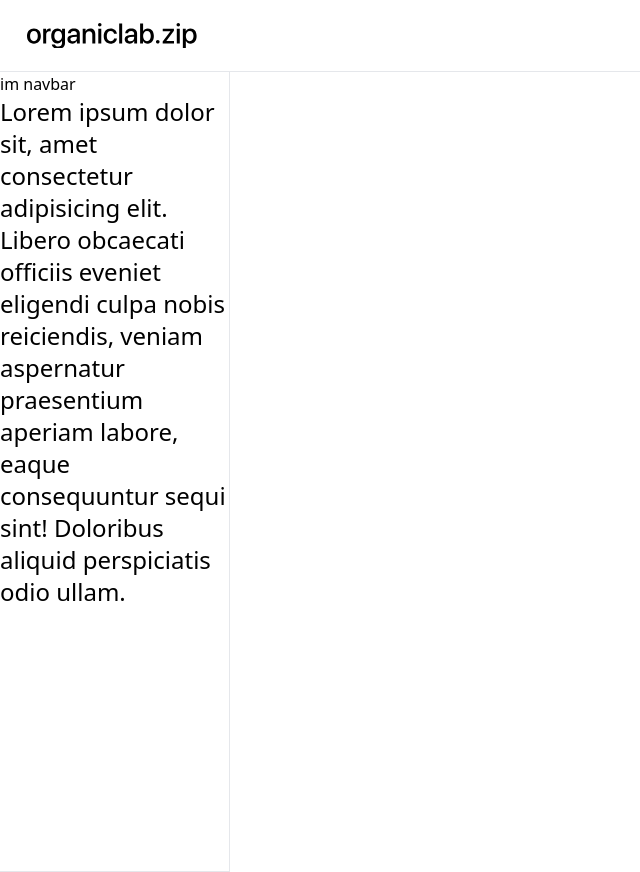
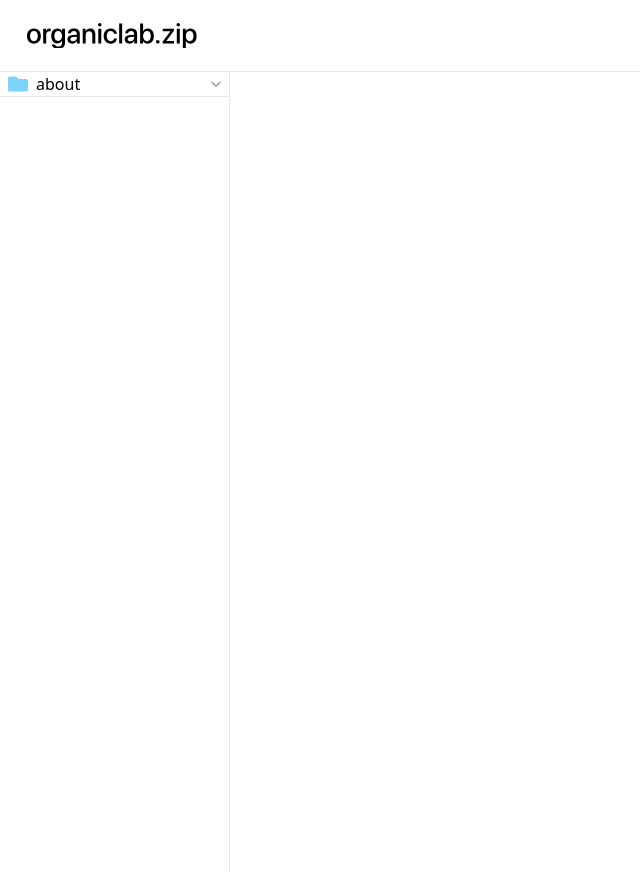
Before and after one commit to neonita/olz, a Next.js app: page / in a window 1280 px wide. Shown: the whole page, without its empty margins (0-640 px from the left). Built offline with nearby package versions, Linux system fonts and the light colour scheme.

Commit message:
Create FolderButton component and accordion in mobile resolution

```diff
--- a/components/Header/Header.jsx
+++ b/components/Header/Header.jsx
@@ -6,7 +6,6 @@ import { IoMdMenu, IoMdClose } from "react-icons/io";
 
 const Header = () => {
   const [nav, setNav] = useState(false); // NOT icon, but the nav/menu
-  console.log(nav);
 
   return (
     <header className="h-auto w-screen">
@@ -26,14 +25,8 @@ const Header = () => {
         </div>
       </section>
 
-      <section
-        className={
-          nav
-            ? "absolute z-40 left-0 top-[72px]"
-            : "absolute z-40 left-0 top-[-2000px] transition ease-in-out duration-250 md:top-[72px]"
-        }
-      >
-        <Navbar />
+      <section>
+        <Navbar navState={nav} />
       </section>
     </header>
   );
--- /dev/null
+++ b/components/Navbar/FolderButton.jsx
@@ -0,0 +1,49 @@
+import React, { useState } from "react";
+import {
+  MdArrowForwardIos,
+  MdKeyboardArrowDown,
+  MdKeyboardArrowUp,
+} from "react-icons/md";
+import { FaFolder } from "react-icons/fa";
+
+const SubBar = () => {
+  const [open, setOpen] = useState(false);
+  console.log(`🔵 isOpen: ${open}`);
+
+  // https://github.com/neonita/react-weather-proj/blob/main/src/WeatherForecast.js
+
+  return (
+    <li className="h-auto">
+      <button
+        className="pl-2 pr-[0.2em] w-full h-auto border-b bg-white hover:bg-gray-100 focus:bg-gray-100 active:bg-activeBlue flex items-center justify-between relative z-40"
+        onClick={() => setOpen(!open)}
+      >
+        <span className="flex items-center gap-2">
+          <FaFolder size={20} className="fill-sky-300" />
+          <span>about</span>
+        </span>
+
+        {open ? (
+          <MdKeyboardArrowUp className="fill-gray-400" size={20} />
+        ) : (
+          <MdKeyboardArrowDown className="fill-gray-400" size={20} />
+        )}
+      </button>
+
+      {/* content when button is clicked */}
+      <div
+        className={
+          open
+            ? "border-b  w-full relative ease-in-out duration-300 z-20 top-0 "
+            : "relative ease-in-out duration-300 z-20 top-[-1000px]"
+        }
+      >
+        I am info Lorem ipsum dolor sit amet consectetur adipisicing elit.
+        Deserunt odit assumenda recusandae nemo. Sapiente necessitatibus
+        deserunt dicta quod, sed debitis.
+      </div>
+    </li>
+  );
+};
+
+export default SubBar;
--- a/components/Navbar/Navbar.jsx
+++ b/components/Navbar/Navbar.jsx
@@ -1,18 +1,26 @@
 import React from "react";
+import FolderButton from "./FolderButton";
+// import { folder_data } from "../../../folder_data";
 
-const Navbar = () => {
+const Navbar = ({ navState }) => {
+  const mobileNav = `bg-white w-screen md:w-[230px] h-auto md:h-screen md:border-r border-gray-200 absolute z-40 left-0`;
+  const mobileNavOpen = `${mobileNav} top-[72px] md:block`;
+  const mobileNavClosed = `${mobileNav} top-[-2000px] md:block md:top-[72px]`;
+
+  // const fetchFolders = async () => {
+  //   const response = await fetch("./api/folders/");
+  //   const data = await response.json();
+  //   console.log(data);
+  // };
+  // fetchFolders();
+
+  // const folders = async () => await fetchFolders();
+
   return (
-    <nav
-      className="bg-white w-screen md:w-[230px] h-auto md:h-screen md:border-r border-grey-200 border-b
-   "
-    >
-      <h1>im navbar</h1>
-      <h2 className="text-2xl">
-        Lorem ipsum dolor sit, amet consectetur adipisicing elit. Libero
-        obcaecati officiis eveniet eligendi culpa nobis reiciendis, veniam
-        aspernatur praesentium aperiam labore, eaque consequuntur sequi sint!
-        Doloribus aliquid perspiciatis odio ullam.
-      </h2>
+    <nav className={navState ? mobileNavOpen : mobileNavClosed}>
+      <ul>
+        <FolderButton />
+      </ul>
     </nav>
   );
 };
--- /dev/null
+++ b/components/Navbar/folder_data.json
@@ -0,0 +1,37 @@
+[
+  {
+    "id": 0,
+    "title": "About",
+    "href": "",
+    "hrefTitle": "",
+    "description": "Organiclab.zip is a curation practice that values research as a way to approach wholesome living. Through a comprehensive outline of contemporary garment engineering and a carefully selected blend of visuals, Organiclab.zip upcycles ideas and items from the past and present. The meticulous indexing rallies a committed community for whom renewability stands as an all-encompassing creed. Mindful of the prominent role attire can play in a better future, Organiclab.zip celebrates lasting materials and innovative design."
+  },
+  {
+    "id": 1,
+    "title": "Contact",
+    "href": "mailto:contact@organiclabzip.com",
+    "hrefTitle": "contact@organiclabzip.com",
+    "description": ""
+  },
+  {
+    "id": 2,
+    "title": "Submit",
+    "href": "mailto:submit@organiclabzip.com",
+    "hrefTitle": "submit@organiclabzip.com",
+    "description": ""
+  },
+  {
+    "id": 3,
+    "title": "Patreon",
+    "href": "https://www.patreon.com/organiclabzip",
+    "hrefTitle": "patreon.com/organiclabzip",
+    "description": ""
+  },
+  {
+    "id": 4,
+    "title": "Instagram",
+    "href": "https://www.instagram.com/organiclab.zip",
+    "hrefTitle": "instagram.com/organiclab.zip",
+    "description": ""
+  }
+]
--- a/pages/api/hello.js
+++ b/pages/api/folders/index.js
@@ -1,5 +1,7 @@
 // Next.js API route support: https://nextjs.org/docs/api-routes/introduction
 
+import { folder_data } from "../../../folder_data";
+
 export default function handler(req, res) {
-  res.status(200).json({ name: 'John Doe' })
+  res.status(200).json(folder_data);
 }
--- a/pages/index.js
+++ b/pages/index.js
@@ -1,6 +1,5 @@
 import Head from "next/head";
 import Header from "../components/Header/Header";
-import Navbar from "../components/Navbar/Navbar";
 
 export default function Home() {
   return (
@@ -12,7 +11,6 @@ export default function Home() {
       </Head>
 
       <Header />
-      {/* <Navbar /> */}
     </div>
   );
 }
--- a/tailwind.config.js
+++ b/tailwind.config.js
@@ -4,7 +4,11 @@ module.exports = {
     "./components/**/*.{js,ts,jsx,tsx}",
   ],
   theme: {
-    extend: {},
+    extend: {
+      colors: {
+        activeBlue: "#6193DE",
+      },
+    },
   },
   plugins: [],
 };
```
Also changed, not shown: folder_data.js (deleted, +0 -33 lines), public/svg/folder.svg.
